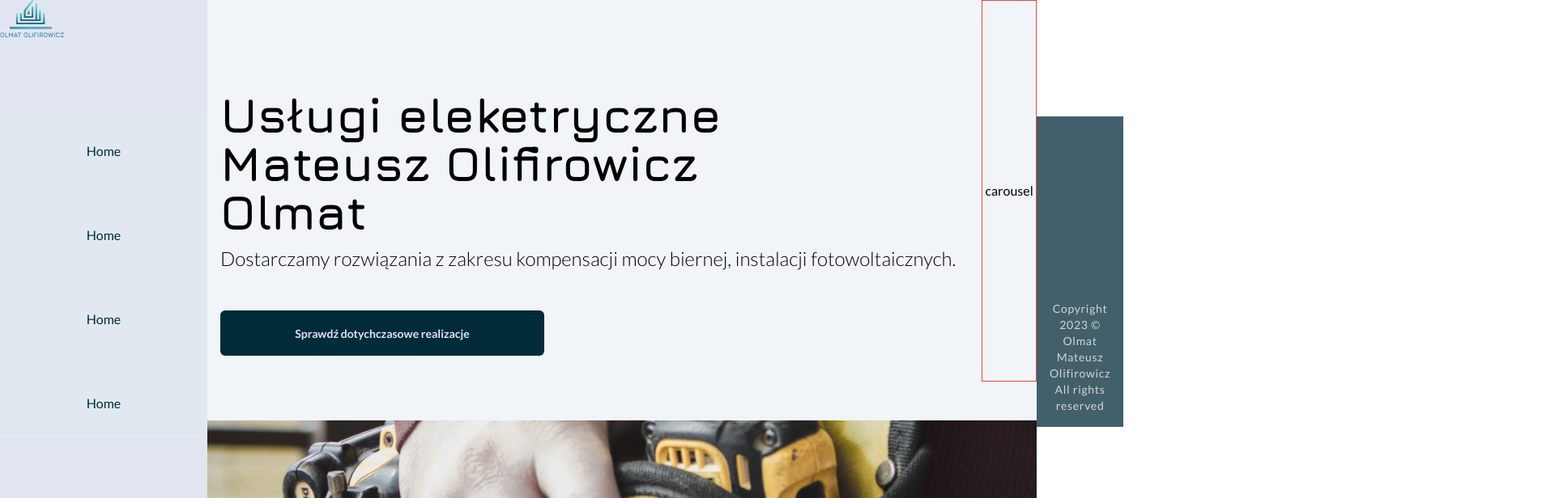
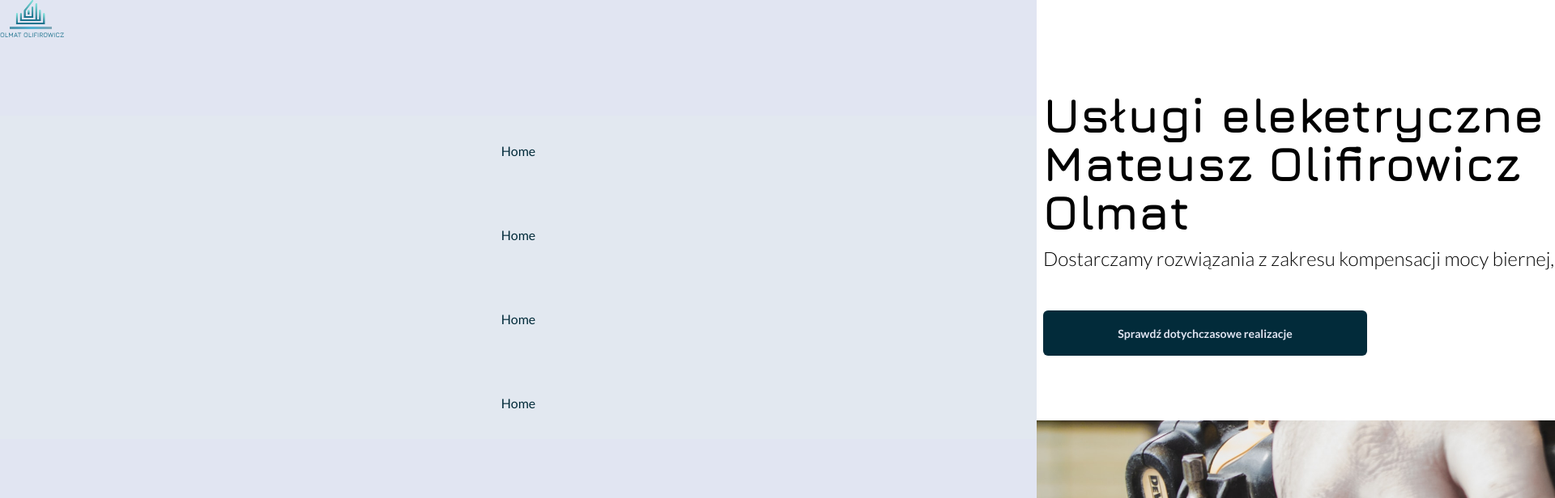
Before and after one commit to rafal19987/Olmat-Landing-Page-Electrician-Nextjs-Tailwind-TypeScript, a Next.js app: page / in a window 1280 px wide. Shown: the top 616 px of the page at 81% size, 1920 px wide, since content can reach past the window. Built offline with nearby package versions, Linux system fonts and the light colour scheme.

Commit message:
fix: change header height on desktop

```diff
--- a/src/app/globals.css
+++ b/src/app/globals.css
@@ -4,7 +4,7 @@
 
 :root {
   --header-height: 3.5rem;
-  --header-width-desktop: 16rem;
+  --header-height-desktop: 6rem;
 }
 
 * {
```
